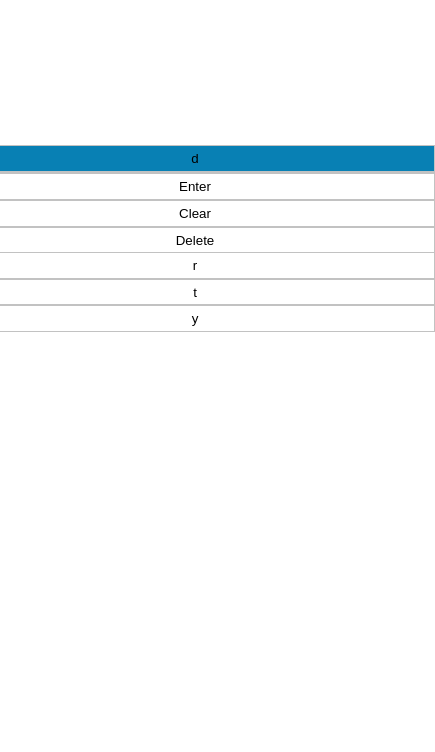
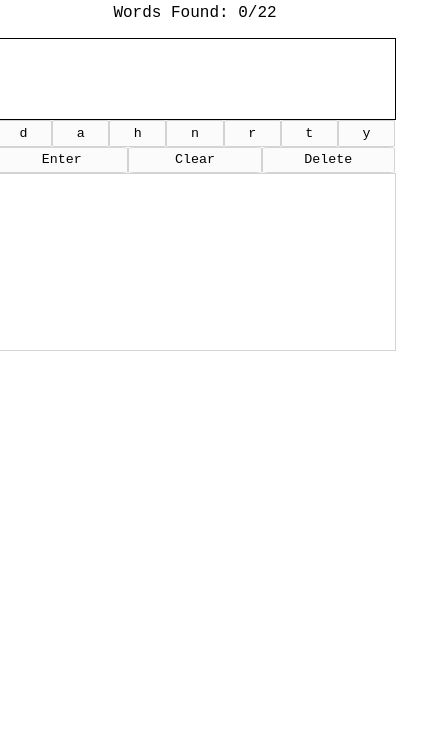
Before and after one commit to JohnCampi/word-game, a plain HTML site: page index.html in a window 390 px wide. Shown: the part 92-844 px from the top of the page, 435 px wide, since content can reach past the window. Drawn offline with Linux system fonts and the light colour scheme.

Commit message:
Update style.css

```diff
--- a/style.css
+++ b/style.css
@@ -2,130 +2,81 @@ body{
   display: flex;
   flex-direction: column;
   align-items: center;
-    margin-top: 3rem;
+  /* border: 10px solid blue; */
+  height: 100vh;
+  overflow: hidden;
+  margin: 0;
+  padding: 0;
+  box-sizing: border-box;
+  font-family: 'Courier New', Courier, monospace;
 }
 
-
-h1{
-    color: rgb(0, 0, 0) ;
+.liClass{
+  margin: 2px;
+  background-color: lightgray;
+  color: lightgray;
+  border: .5px solid gray;
 }
 
-p{
-    font-size: 20px;
-    margin-top: 0;
+.li{
+  margin: 2px;
+  color: rgb(52, 52, 52);
+  border: 1px solid gray;
 }
 
 #spanDiv{
-/*     background-color: rgb(153, 184, 199); */
-    /* border: 1px solid blue; */
-    /* border-radius: 100%; */
-    width: 30em;
+  border: 1px solid black;
+  width: 25em;
+  height: 5em;
   display: flex;
   justify-content: center;
-    margin-top: 1rem;
+  align-items: center;
 }
 
 #words{
-    /* border: 1px solid blue; */
-    font-size: 40px;
-    display: flex;
-    justify-content: center;
-    align-items: center;
-    width:100%;
-    height:8rem;
+  font-size: 23px;
 }
 
-  /* Button Div */
-  #buttons{
-    display:flex;
-    justify-content:space-around;
-    /* border: 1px solid blue; */
-    width:30em;
-    height:1.75rem;
+#buttons, #btn2{
+  /* border: 1px solid; */
+  width: 25em;
+  display: flex;
+  justify-content: space-around;
 }
 
 button{
   width: 100%;
-    background-color: rgb(255, 255, 255);
-    border: 1px solid rgb(194, 194, 194);
-    border-radius: 0%;
-  }
-
-  /* Button 2 Div */
-  #btn2{
-    display:flex;
-    /* border: 1px solid black; */
-    width:30em;
-    height:1.75rem;
+  height: 2em;
+  border-radius: 5%;
+  border: .5px solid lightgray;
+  background-color: rgb(251, 251, 251);
+  font-family: 'Courier New', Courier, monospace;
 }
 
 button:hover{
-    background-color: rgb(76, 96, 108);
+  background-color: rgb(161, 161, 161);
   color: white;
-  }
-
-  #mainLetter{
-    background-color: rgb(8, 128, 180);
-  }
-
-  #mainLetter:hover{
-    background-color: rgb(16, 69, 92);
-  }
-
-
-  #ulList{
-    /* background-color: rgb(153, 184, 199); */
-    /* border: 1px solid blue; */
-    width: 30em;
-    height: 10em;
-    display: flex;
-    flex-direction: column;
-    margin-left: 0;
-    padding-left: 0;
-  }
-
-  li{
-    list-style: none;
-    display: flex;
-    margin-left: 1em;
-    font-size: 30px;
-    color: rgb(0, 0, 0);
 }
 
 ul{
   display: flex;
   flex-direction: column;
-    padding: 0px;
+  flex-wrap: wrap;
+  border: 1px solid lightgray;
+  list-style: none;
+  margin: 0;
+  padding: 1em 0;
+  padding-bottom: 0;
+  width: 25em;
+  height: 10em;
 }
 
-  .newGame{
-    background-color: rgb(255, 255, 255);
-    margin-top: 2em;
-    padding: 1em 1em;
+#ulList{
+  margin: 0;
 }
 
-  @media (max-width: 500px) {
-   #btn2, #buttons{
-    display: inline;
+li{
+  display: flex;
+  justify-content: center;
+  height: 1.5em;
 }
-   div{
-    width: 50%;
-   }
-   p{
-    margin-top: 0;
-   }
-   h1{
-    margin-bottom: .25em;
-   }
-   #spanDiv, #words{
-    width: 50%;
-    margin-top: 0;
-   }
-   button{
-    height: 2em;
-   }
-   body{
-    overflow: hidden;
-    margin-top: 0;
-   }
-  }
```
Lines whose indentation alone changed are shown as unchanged.
